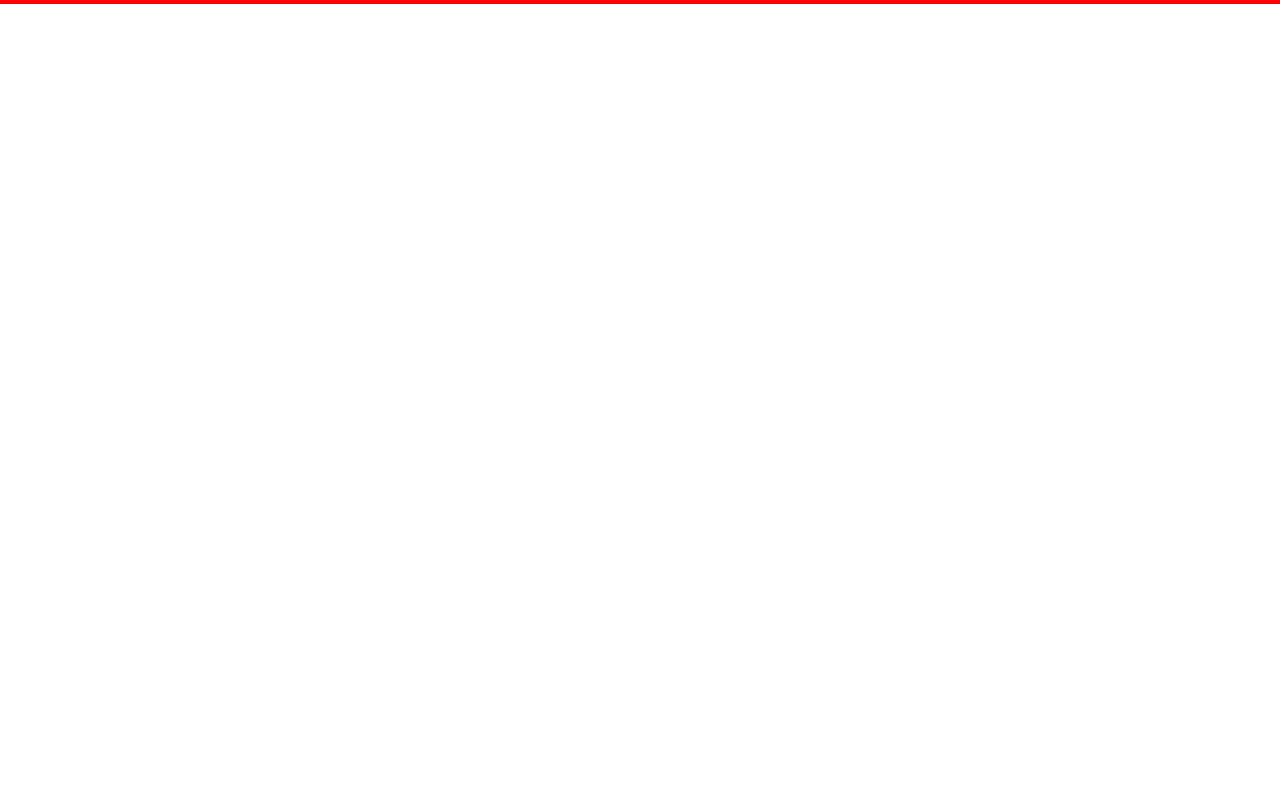
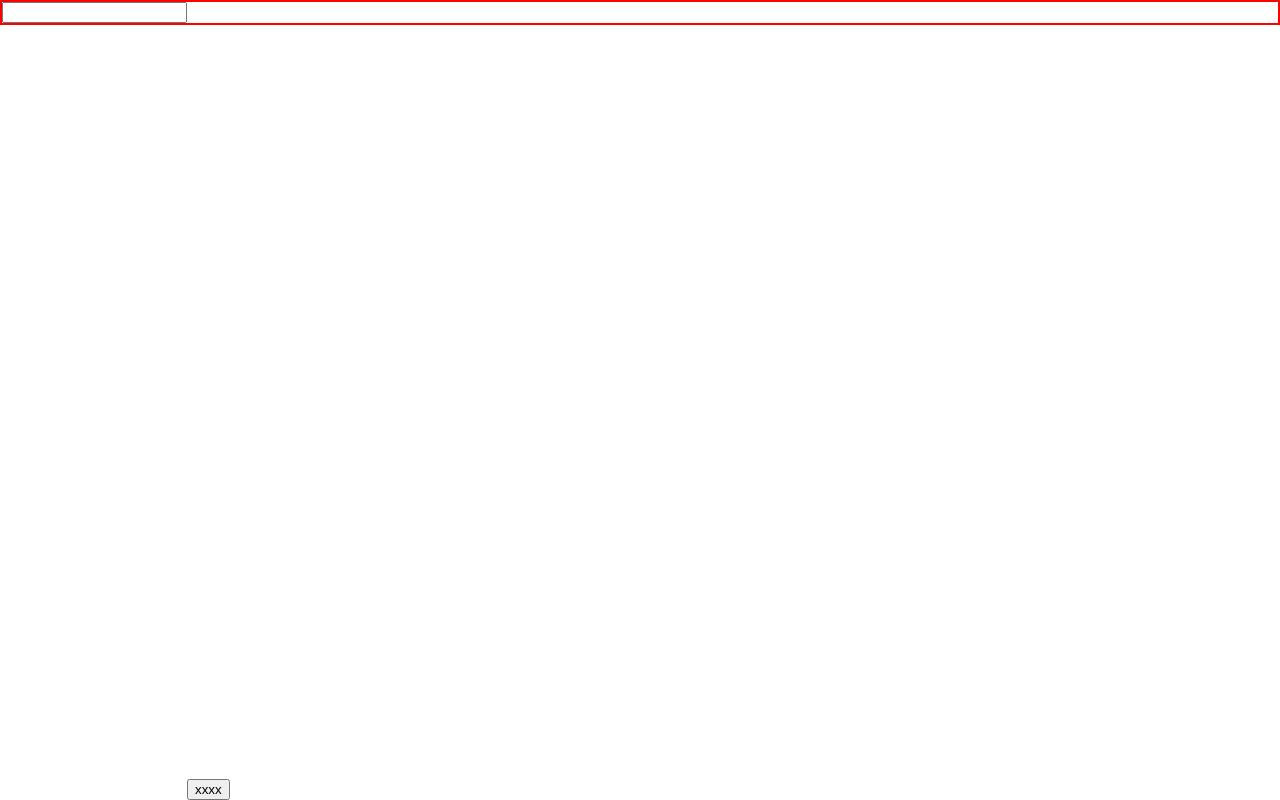
Before and after one commit to NaianeReis27/keypadmobile, an Angular app: page / in a window 1280 px wide. Built offline with nearby package versions, Linux system fonts and the light colour scheme.

Commit message:
add input

```diff
--- a/src/app/app.component.html
+++ b/src/app/app.component.html
@@ -1,3 +1,4 @@
 <div class="content">
-
+  <input/>
+  <button>xxxx</button>
 </div>
```
